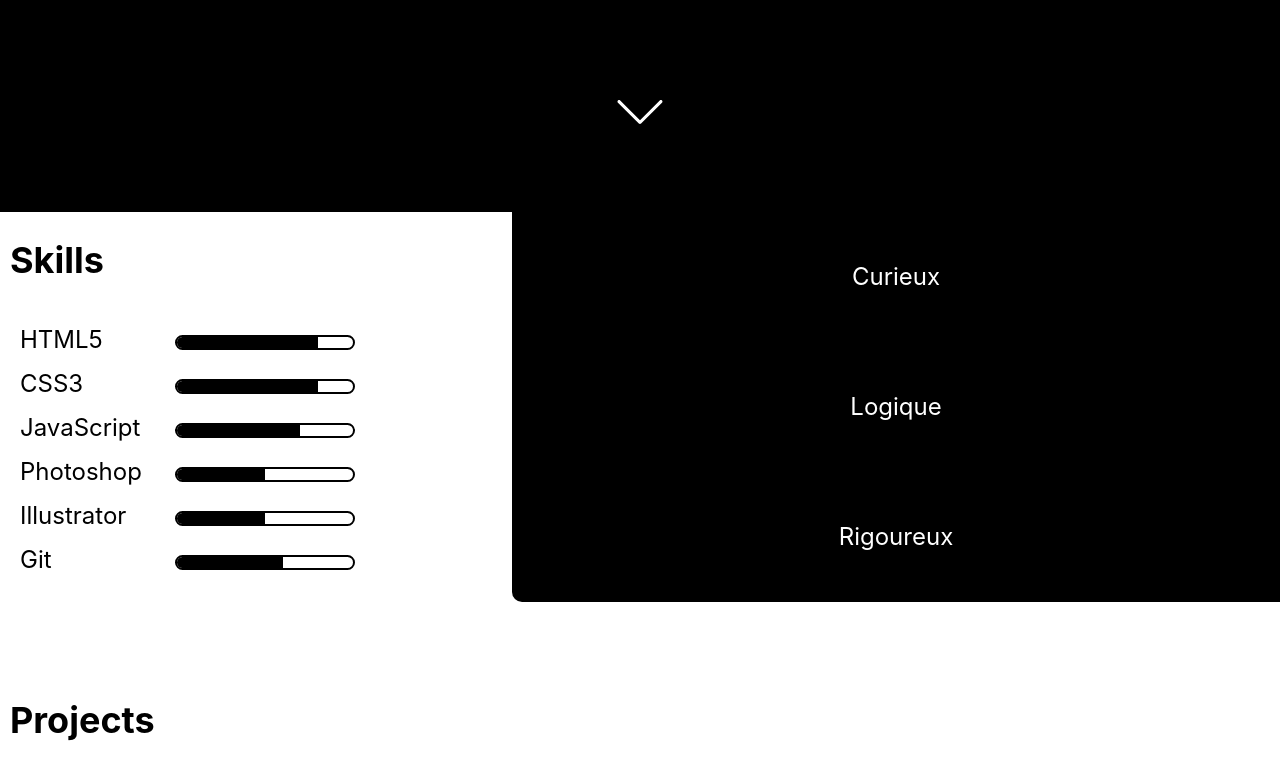
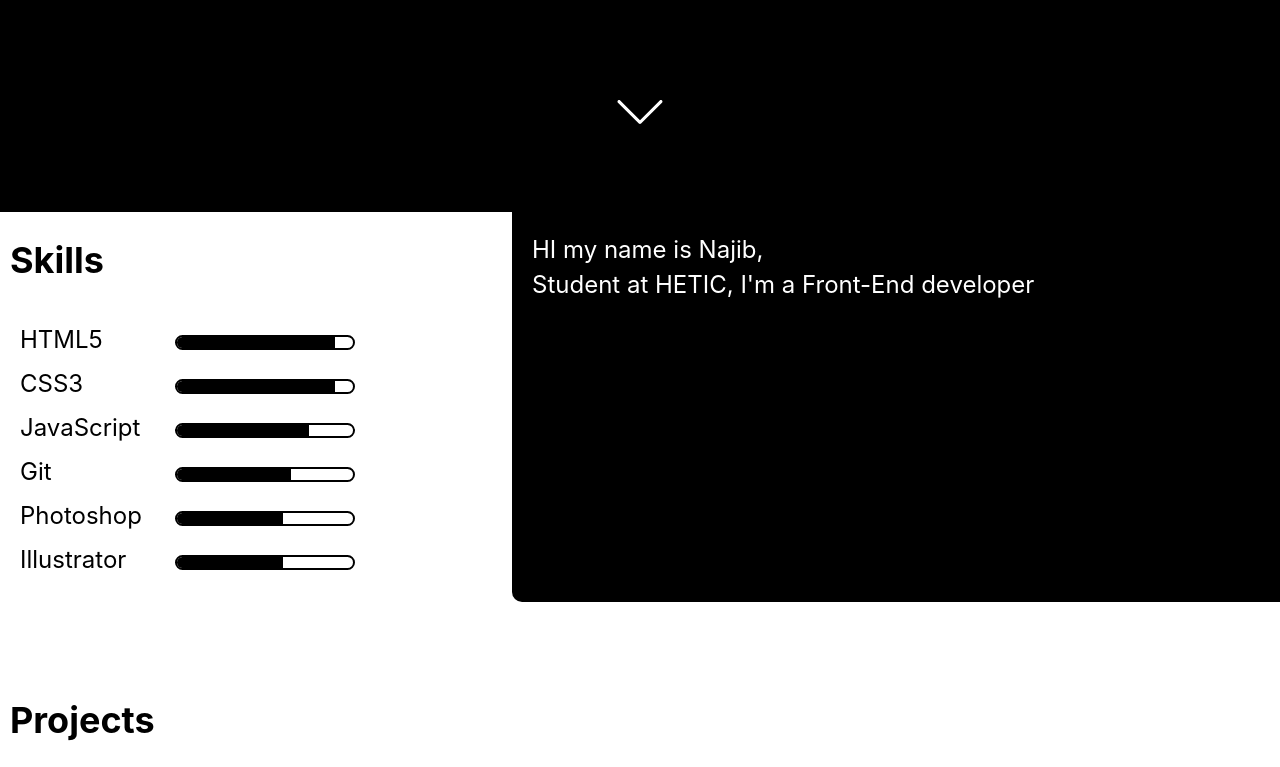
Before and after one commit to N-TAHAR/portfolio, a web app: file src/index.html in a window 1280 px wide. Shown: the part 588-1355 px from the top of the page. Run offline with its HTML, style and script files only (its server is not run), Linux system fonts and the light colour scheme; style sheets or scripts are compiled from the project's sources; some libraries are stand-ins or nearby versions.

Commit message:
link projects/ add content info Page/ level skill change

```diff
--- a/src/index.html
+++ b/src/index.html
@@ -45,16 +45,16 @@
             <div class="skill__level skill__level--js"></div>
           </div>
           <div class="skills__skill skill">
+            <h3 class="skill__name">Git</h3>
+            <div class="skill__level skill__level--git"></div>
+          </div>
+          <div class="skills__skill skill">
             <h3 class="skill__name">Photoshop</h3>
             <div class="skill__level skill__level--photoshop"></div>
           </div>
           <div class="skills__skill skill">
             <h3 class="skill__name">Illustrator</h3>
             <div class="skill__level skill__level--illustrator"></div>
-          </div>
-          <div class="skills__skill skill">
-            <h3 class="skill__name">Git</h3>
-            <div class="skill__level skill__level--git"></div>
           </div>
         </div>
       </div>
@@ -65,9 +65,9 @@
         <li>Logique</li>
         <li>Rigoureux</li>
       </ul>
-      <div>
-        <p>HI my name is Najib,
-          Student at Hetic, I'm a Front-End developer
+      <div class="infoPage__about about">
+        <p class="about__text">HI my name is Najib,<br/>
+          Student at HETIC, I'm a Front-End developer
         </p>
       </div>
     </div>
@@ -75,6 +75,7 @@
     <section class="projectPage">
         <h2 class="projectPage__title">Projects</h2>
         <div class="projectPage__projects projects owl-carousel owl-theme">
+          <a href="https://wanted.netlify.com" target="_blank">
             <div class="projects__project project">
               <img src="img/sheriff.svg" class="project__image" alt="test">
               <div class="project_info info">
@@ -82,6 +83,8 @@
                 <h4 class="info__skills">HTML5, SCSS, JavaScript</h4>
               </div>
             </div>
+          </a>
+          <a href="https://hydrometeore.netlify.com" target="_blank">
             <div class="projects__project project">
                 <img src="img/cloud.svg" class="project__image" alt="test">
                 <div class="project_info info">
@@ -89,6 +92,7 @@
                   <h4 class="info__skills">HTML5, CSS3, JavaScript</h4>
                 </div>
             </div>
+          </a>
           <div class="projects__project project">
               <img src="img/suit.svg" class="project__image" alt="test">
               <div class="project_info info">
--- a/src/scss/blocs/infoPage.scss
+++ b/src/scss/blocs/infoPage.scss
@@ -40,4 +40,17 @@
   flex-direction: column;
   justify-content: space-around;
   align-items: center;
+
+  @media (min-width: 800px){
+    display: none;
+  }
 }
+
+.infoPage__about{
+  @media (min-width: 800px){
+    @include font;
+    padding: 20px;
+    line-height: 35px;
+    height: 100%;
+  }
+}
--- a/src/scss/blocs/projectPage.scss
+++ b/src/scss/blocs/projectPage.scss
@@ -23,6 +23,10 @@
 .projectPage__projects{
   margin: 0 auto;
   touch-action: manipulation;
+
+  a{
+    color: black;
+  }
 }
 
 .projects__project{
--- a/src/scss/blocs/skillPage.scss
+++ b/src/scss/blocs/skillPage.scss
@@ -64,21 +64,21 @@
 }
 
 .skill__level--html::before, .skill__level--css::before{
-  @include size(80%, 100%);
+  @include size(90%, 100%);
   @include skillLevel;
 }
 
 .skill__level--js::before{
-  @include size(70%, 100%);
+  @include size(75%, 100%);
   @include skillLevel;
 }
 
 .skill__level--photoshop::before, .skill__level--illustrator::before{
-  @include size(50%, 100%);
+  @include size(60%, 100%);
   @include skillLevel;
 }
 
 .skill__level--git::before{
-  @include size(60%, 100%);
+  @include size(65%, 100%);
   @include skillLevel;
 }
```
Lines whose indentation alone changed are shown as unchanged.
